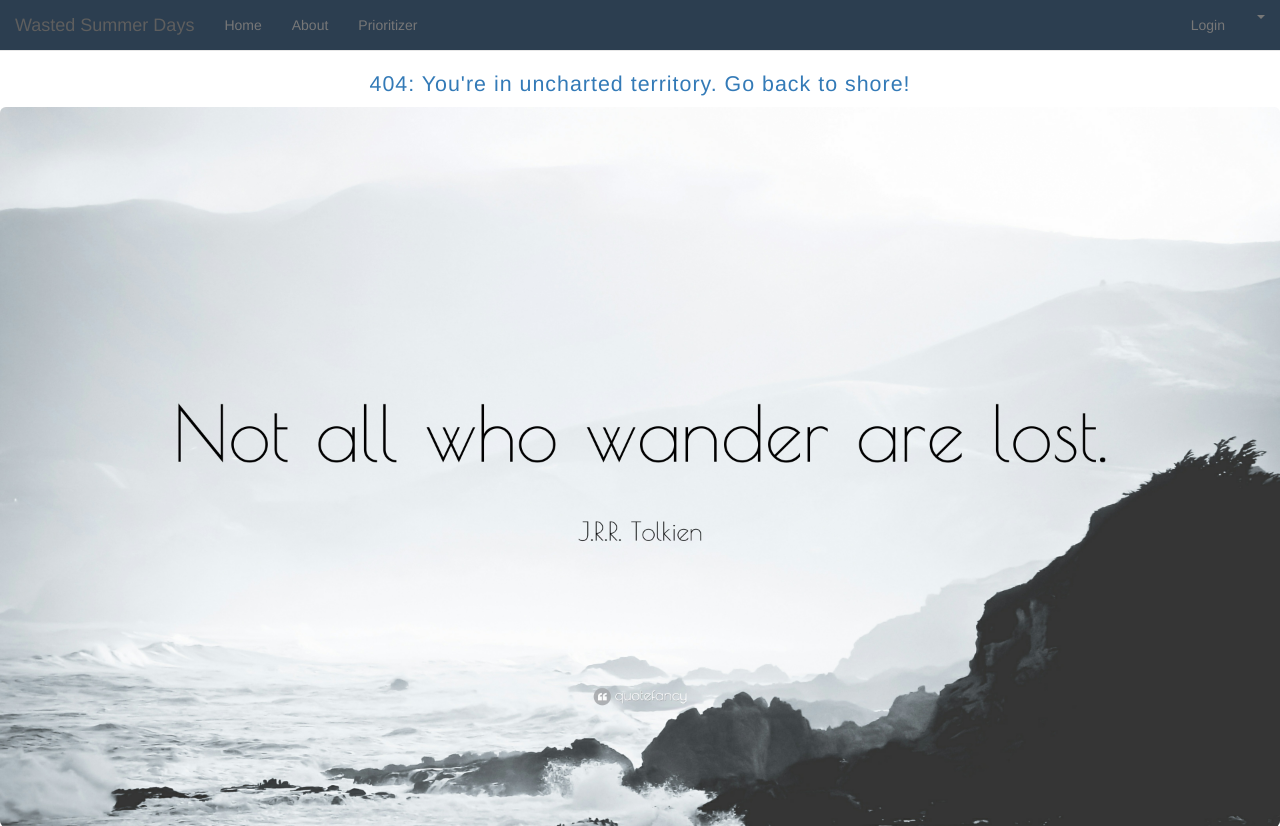
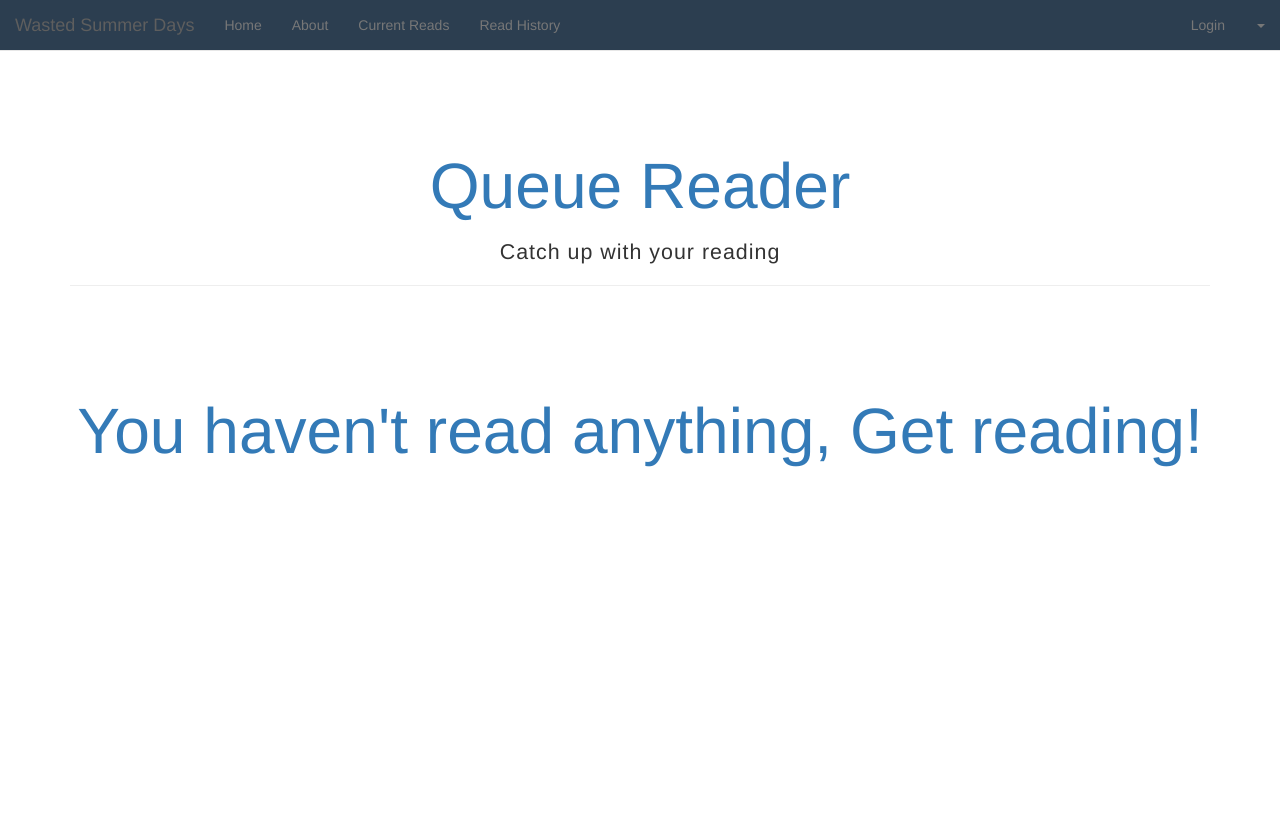
Before and after one commit to dragoncsc/HDsite, a Flask app: page /history in a window 1280 px wide. Shown: the top 826 px of the page. After the commit the page ends 467 px from the top, so only its background shows below. Run offline with Flask 2, Linux system fonts and the light colour scheme; data that the repository does not hold is empty; some libraries are stand-ins or nearby versions; some web fonts are replaced.

Commit message:
got the history part working. Working on aligning past articles. Need to seriously get migrations figured out

```diff
--- a/app/models.py
+++ b/app/models.py
@@ -15,6 +15,7 @@ class Impressions(db.Model):
     thoughts = db.Column(db.String(500), index=True)
     title = db.Column(db.String(140), index=True)
     category = db.Column(db.String(50), index=True)
+    source = db.Column(db.String(50), index=True)
 
     def __repr__(self):
         return '<Task %r>' % (self.title)
--- a/app/parse_task.py
+++ b/app/parse_task.py
@@ -9,6 +9,7 @@ class process_tasks():
 			"WASHINGTON POST": '../static/images/wp.jpg', "NYTIMES": '../static/images/nyt.jpg',
 			"TIMES OF LONDON":'../static/images/thetimes.jpg'}
 		self.library = '../static/images/library.jpg'
+
 	def parse_tasks(self, from_db ):
 		all_tasks = []
 
@@ -19,6 +20,24 @@ class process_tasks():
 				all_tasks.append( ( u.title.upper(), u.link, u.source, self.library, u.id) )
 		return all_tasks
 
+	def parse_impressions(self, from_db ):
+		all_tasks = []
+
+		if len(from_db) == 0:
+			return None
+
+		for u in from_db:
+			if u.source.upper() in self.sources_img:
+				all_tasks.append( ( u.title.upper(), u.thoughts, u.category, u.source, self.sources_img[u.source.upper()], u.id) )
+			else:
+				all_tasks.append( ( u.title.upper(), u.thoughts, u.category, u.source, self.library, u.id) )
+		return all_tasks
+
+	def get_all_impressions( self ):
+		tasks = Impressions.query.all()
+		all_tasks = self.parse_impressions( tasks )
+		return all_tasks
+
 	def get_all_articles( self ):
 		tasks = Article.query.all()
 		all_tasks = self.parse_tasks( tasks )
--- a/app/templates/base.html
+++ b/app/templates/base.html
@@ -56,7 +56,8 @@
                 <ul class="nav navbar-nav">
                     <li><a href="index.html">Home</a></li>
                     <li><a href="about.html">About</a></li>
-                    <li><a href="priority.html">Prioritizer</a></li>
+                    <li><a href="priority.html">Current Reads</a></li>
+                    <li><a href="history.html">Read History</a></li>
                 </ul>
                 <ul class="nav navbar-nav navbar-right">
                   <ul class="nav navbar-nav">
@@ -68,7 +69,8 @@
                       <li><a href="login.html"> Login </a></li>
                       <li><a href="index.html">Home</a></li>
                       <li><a href="about.html">About</a></li>
-                      <li><a href="priority.html">Prioritizer</a></li>
+                      <li><a href="priority.html">Current Reads</a></li>
+                      <li><a href="history.html">Read History</a></li>
                     </ul>
                     </li>
                 </ul>
--- /dev/null
+++ b/app/templates/history.html
@@ -0,0 +1,132 @@
+<!DOCTYPE html>
+
+{% extends "base.html" %}
+{% block content %}
+
+<script src="https://ajax.googleapis.com/ajax/libs/jquery/1.8.3/jquery.min.js"></script>
+<script src="http://code.jquery.com/ui/1.9.2/jquery-ui.js"></script>
+<script type="text/javascript" src="test.js"></script>
+
+
+<!-- Include Required Prerequisites -->
+<script type="text/javascript" src="//cdn.jsdelivr.net/jquery/1/jquery.min.js"></script>
+<script type="text/javascript" src="//cdn.jsdelivr.net/momentjs/latest/moment.min.js"></script>
+<link rel="stylesheet" type="text/css" href="//cdn.jsdelivr.net/bootstrap/3/css/bootstrap.css" />
+
+<!-- Include Date Range Picker -->
+<script type="text/javascript" src="//cdn.jsdelivr.net/bootstrap.daterangepicker/2/daterangepicker.js"></script>
+<link rel="stylesheet" type="text/css" href="//cdn.jsdelivr.net/bootstrap.daterangepicker/2/daterangepicker.css" />
+<html>
+  <head>
+    <style>
+      .card{
+        background-color:#D3D3D3;
+        text-align: center;
+        margin: 0;
+      }
+      #map {
+        height: 400px;
+        width: 75%;
+       }
+
+    </style>
+
+    <script>
+    function sub( id ) {
+        console.log('sub function');
+        $(id).submit();
+    }
+    </script>
+    <script type="text/javascript">
+      function random_place(){
+        var link=["https://www.nytimes.com",
+                  "https://www.economist.com",
+                  "https://www.thetimes.com",
+                  "https://www.washingtonpost.com"]
+
+        var myrandom=Math.round(Math.random()*link.length)
+        window.location = link[myrandom]
+      }
+
+    </script>
+
+    <script type="text/javascript">
+        $(function() {
+          $('input[name="daterange"]').daterangepicker({
+              timePicker: true,
+              timePickerIncrement: 30,
+              locale: {
+              format: 'MM/DD/YYYY h:mm A'
+              }
+          });
+        });
+        </script>
+  </head>
+  <body>
+    <!-- Banner header section -->
+    <div class="intro-banner">
+        <div class="container">
+            <div class="row">
+
+                <div class="col-lg-12">
+                    <br>
+                    <br>
+                    <br>
+                    <div class="intro-inner">
+
+                        <h1 class="text-center" style="font-size: 64.1127px;"><a href="javascript:random_place();"><br>Queue Reader</a></h1>
+                        <h2 id="subtitle" class="text-center" style="font-size: 21.4167px;">Catch up with your reading</h2>
+
+                        <hr class="intro-divider">
+
+                        </ul>
+                    </div>
+                </div>
+
+            </div>
+        </div>
+    </div>
+
+    <div align"center">
+
+      {% if tasks %}
+      <div align="center">
+      <hr class="intro-divider">
+      <h1 class="text-center" color=#ff0000 style="font-size: 40.1127px;" align="center">Previous Articles:</h1>
+      <hr class="intro-divider">
+          {% for item in tasks %}
+          <div class="row" align="center">
+            <div class="col-sm-6 col-md-4">
+              <div class="thumbnail" style='text-align: center;'>
+              <img src= {{item[4]}} alt="..." style="width:50%; height:50%">
+              <div class="caption">
+              <h4 class="card-title"> Title: {{ item[0] }} </h4>
+              <p class="card-text">  Thoughts: <br> <small> {{ item[1] }} </small> </p>
+              <a class="container" align="center">{{ item[2] }}</a><br>
+              <h3 class="text-center" style="font-size: 20px;" > From: {{ item[3] }}</a><br>
+              </div>
+            </div>
+          </div>
+
+          </div>
+          {% endfor %}
+        <hr class="intro-divider">
+      {% else %}
+       <h1 class="text-center" style="font-size: 64.1127px;"><a href="javascript:random_place();"><br>You haven't read anything, Get reading!</a></h1>
+      {% endif %}
+
+      </div>
+
+      {% block results %} {% endblock %}
+
+    </div>
+<!--
+
+-->
+
+
+
+</body>
+</html>
+
+{% endblock %}
--- a/app/views.py
+++ b/app/views.py
@@ -51,15 +51,33 @@ def priority():
       title='Prioritizer', tasks=process.get_all_articles())
 
 
+@app.route('/history.html', methods=["GET", "POST"])
+@app.route('/history', methods=["GET", "POST"])
+def history():
+  return render_template('history.html',
+      title='Prioritizer', tasks=process.get_all_impressions())
 
-@app.route('/discard', methods=['POST'])
-def discard():
+
+
+@app.route('/updatequeue', methods=['POST'])
+def updatequeue():
   print request.form
   cur = Article.query.filter_by( id=request.form['_article'] ).first()
-  db.session.delete(cur)
-  db.session.commit()
-
-  return url_for('priority')
+  if 'save' in request.form:
+    thought = 'None'
+    artcat = 'None'
+    if 'thoughts' in request.form:
+      thought = request.form['thoughts']
+    if 'ArtCat' in request.form:
+      artcat = request.form['ArtCat']
+    impression = Impressions( thoughts=thought, category=artcat, title=cur.title, source=cur.source )
+    db.session.add(impression)
+    db.session.commit()
+  if '_article' in request.form:
+    db.session.delete(cur)
+    db.session.commit()
+  return render_template('priority.html',
+      title='Prioritizer', tasks=process.get_all_articles())
 
 @app.errorhandler(404)
 def page_not_found(error):
--- a/flask/pip-selfcheck.json
+++ b/flask/pip-selfcheck.json
@@ -1 +1 @@
-{"last_check":"2016-11-20T19:20:37Z","pypi_version":"9.0.1"}
+{"last_check":"2016-11-28T18:40:55Z","pypi_version":"9.0.1"}
```
Also changed, not shown: app/templates/priority.html (+28 -29 lines), db_create.py (+8 -0 lines), db_repository/versions/004_migration.py (added, +19 -0 lines), db_repository/versions/005_migration.py (added, +29 -0 lines), 8 other files.
